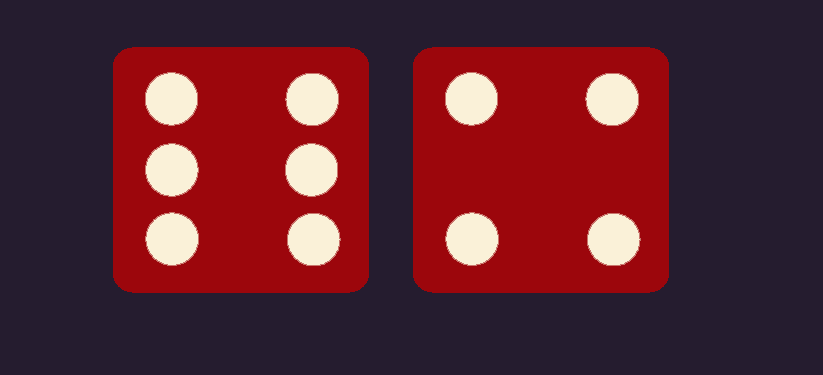
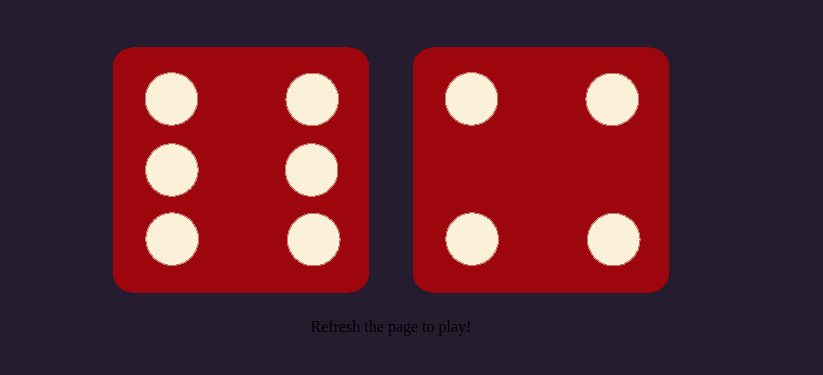
Before and after one commit to SwagPat/DiceGame, a plain HTML site: page index.html in a window 1280 px wide. Shown: the part 329-704 px from the top of the page, without its empty margins (249-1072 px from the left). Drawn offline with Linux system fonts and the light colour scheme.

Commit message:
Refresh text added
refresh text addition

```diff
--- a/index.html
+++ b/index.html
@@ -27,6 +27,7 @@
     <p class="player player2">Player 2</p><br>
     <span class="dice dice1"><img src="images/dice6.png" alt=""></span>
     <span class="dice dice2"><img src="images/dice6.png" alt=""></span>
+    <p class= "refresh-text">Refresh the page to play!</p>
 
     <script src="index.js"></script>
 </body>
```
